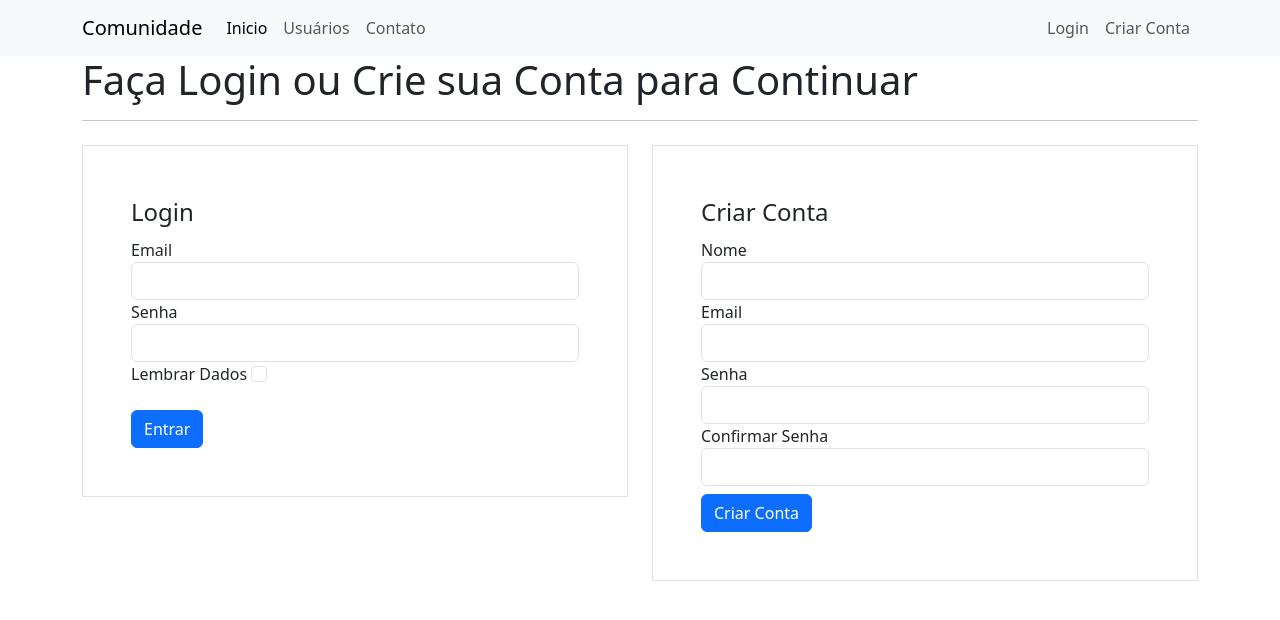
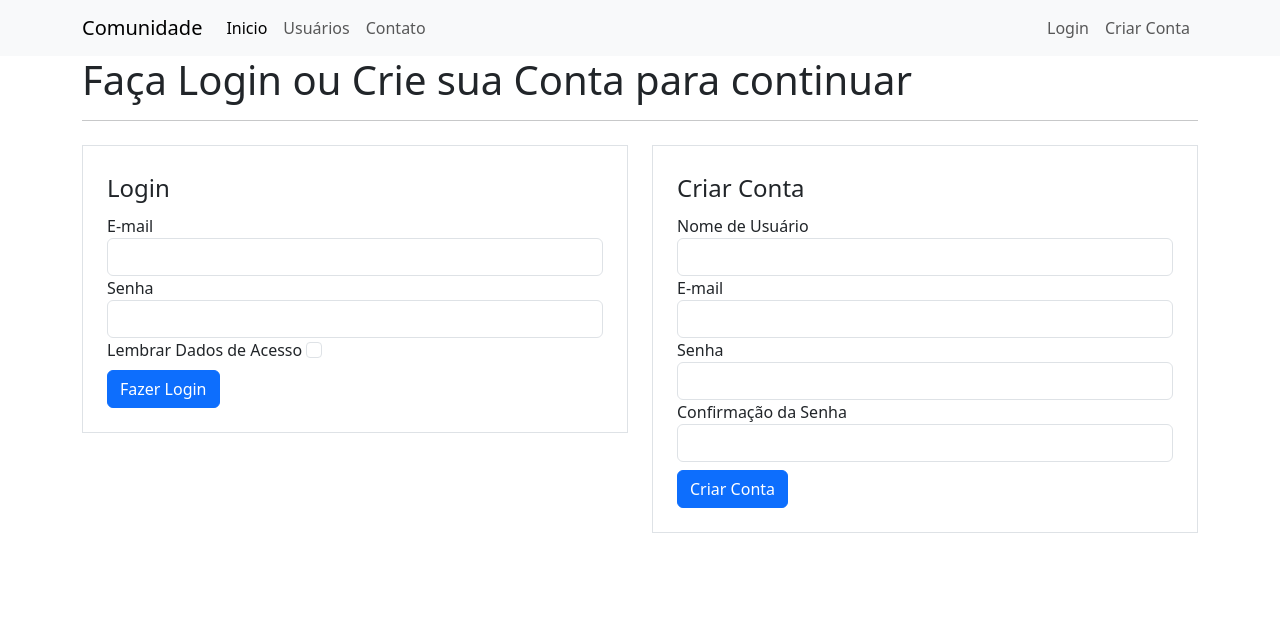
Before and after one commit to mayconwiner/flask, a Flask app: page /login in a window 1280 px wide. Shown: the top 620 px of the page. Run offline with Flask 3, Linux system fonts and the light colour scheme.

Commit message:
Validacao Form

```diff
--- a/app.py
+++ b/app.py
@@ -1,4 +1,4 @@
-from flask import Flask , render_template, url_for
+from flask import Flask , render_template, url_for, request, redirect, flash
 from forms import FormCriarConta, FormLogin
 
 app = Flask(__name__)
@@ -21,12 +21,18 @@ def contato():
 def usuarios():
     return render_template('usuarios.html', lista_usuarios=lista_usuarios)
 
-@app.route('/login')
+@app.route('/login', methods=['GET', 'POST'])
 def login():
     form_login = FormLogin()
     form_criarconta = FormCriarConta()
-    return render_template('login.html', formLogin=form_login, formCriarConta=form_criarconta)
+    if form_login.validate_on_submit() and 'botao_submit_login' in request.form:
+        flash(f'Login feito com sucesso no e-mail: {form_login.email.data}', 'alert-success')
+        return redirect(url_for('home'))
 
+    if form_criarconta.validate_on_submit() and 'botao_submit_criarconta' in request.form:
+        flash(f'Conta criada para o e-mail: {form_criarconta.email.data}', 'alert-success')
+        return redirect(url_for('home'))
+    return render_template('login.html', form_login=form_login, form_criarconta=form_criarconta)
 
 
 if __name__ == '__main__':
--- a/forms.py
+++ b/forms.py
@@ -1,17 +1,18 @@
 from flask_wtf import FlaskForm
 from wtforms import StringField, PasswordField, SubmitField, BooleanField
-from wtforms.validators import DataRequired, Email, EqualTo, length
+from wtforms.validators import DataRequired, Length, Email, EqualTo
+
 
 class FormCriarConta(FlaskForm):
-    nome = StringField('Nome', validators=[DataRequired()])
-    email = StringField('Email', validators=[DataRequired(), Email()])
-    senha = PasswordField('Senha', validators=[DataRequired(), length(8,120), EqualTo('confirmar_senha', message='As senhas devem ser iguais')])
-    confirmar_senha = PasswordField('Confirmar Senha', validators=[DataRequired(), length(8,120), EqualTo('senha', message='As senhas devem ser iguais')])
+    username = StringField('Nome de Usuário', validators=[DataRequired()])
+    email = StringField('E-mail', validators=[DataRequired(), Email()])
+    senha = PasswordField('Senha', validators=[DataRequired(), Length(6, 20)])
+    confirmacao_senha = PasswordField('Confirmação da Senha', validators=[DataRequired(), EqualTo('senha')])
     botao_submit_criarconta = SubmitField('Criar Conta')
 
 
 class FormLogin(FlaskForm):
-    email = StringField('Email', validators=[DataRequired(), Email()])
-    senha = PasswordField('Senha', validators=[DataRequired(), length(8,120)])
-    lembrar_dados = BooleanField('Lembrar Dados')
-    botao_submit_login = SubmitField('Entrar')
+    email = StringField('E-mail', validators=[DataRequired(), Email()])
+    senha = PasswordField('Senha', validators=[DataRequired(), Length(6, 20)])
+    lembrar_dados = BooleanField('Lembrar Dados de Acesso')
+    botao_submit_login = SubmitField('Fazer Login')
--- a/templates/base.html
+++ b/templates/base.html
@@ -14,7 +14,16 @@
     {% endblock %}
   </head>
   <body>
-    {% include 'navbar.html' %} {% block body %} {% endblock %}
+    {% include 'navbar.html' %}
+
+    <div class="container">
+      {% with mensagens = get_flashed_messages(with_categories=True) %} {% if
+      mensagens %} {% for categoria, mensagem in mensagens %}
+      <div class="alert {{ categoria }}">{{ mensagem }}</div>
+      {% endfor %} {% endif %} {% endwith %}
+    </div>
+
+    {% block body %} {% endblock %}
 
     <script
       src="https://cdn.jsdelivr.net/npm/bootstrap@5.3.3/dist/js/bootstrap.bundle.min.js"
--- a/templates/login.html
+++ b/templates/login.html
@@ -1,52 +1,93 @@
 {% extends 'base.html' %} {% block body %}
 <div class="container">
-  <h1>Faça Login ou Crie sua Conta para Continuar</h1>
+  <h1>Faça Login ou Crie sua Conta para continuar</h1>
   <hr />
   <div class="row">
     <div class="col">
-      <form method="post" class="border p-5 mt-2" action="#">
+      <form method="POST" action="" class="border p-4 mt-2">
+        {{ form_login.csrf_token }}
         <legend>Login</legend>
         <fieldset>
           <div class="form-group">
-            {{ formLogin.email.label (class="form-control-label") }} {{
-            formLogin.email (class="form-control") }}
+            {{ form_login.email.label(class="form-control-label") }} {% if
+            form_login.email.errors %} {{ form_login.email(class="form-control
+            is-invalid") }}
+            <div class="invalid-feedback">
+              {% for erro in form_login.email.errors %} {{ erro }} {% endfor %}
+            </div>
+            {% else %} {{ form_login.email(class="form-control") }} {% endif %}
           </div>
           <div class="form-group">
-            {{formLogin.senha.label (class="form-control-label") }} {{
-            formLogin.senha (class="form-control") }}
+            {{ form_login.senha.label(class="form-control-label") }} {% if
+            form_login.senha.errors %} {{ form_login.senha(class="form-control
+            is-invalid") }}
+            <div class="invalid-feedback">
+              {% for erro in form_login.senha.errors %} {{ erro }} {% endfor %}
+            </div>
+            {% else %} {{ form_login.senha(class="form-control") }} {% endif %}
           </div>
           <div class="form-group">
-            {{formLogin.lembrar_dados.label (class="form-control-label") }} {{
-            formLogin.lembrar_dados (class="form-check-input") }}
+            {{ form_login.lembrar_dados.label(class="form-check-label") }} {{
+            form_login.lembrar_dados(class="form-check-input") }}
           </div>
         </fieldset>
-        {{formLogin.botao_submit_login (class="btn btn-primary mt-4") }}
+        {{ form_login.botao_submit_login(class="btn btn-primary mt-2") }}
       </form>
     </div>
-
     <div class="col">
-      <form method="post" class="border p-5 mt-2" action="#">
+      <form method="POST" action="" class="border p-4 mt-2">
+        {{ form_criarconta.csrf_token }}
         <legend>Criar Conta</legend>
         <fieldset>
           <div class="form-group">
-            {{ formCriarConta.nome.label (class="form-control-label") }} {{
-            formCriarConta.nome (class="form-control") }}
+            {{ form_criarconta.username.label(class="form-control-label") }} {%
+            if form_criarconta.username.errors %} {{
+            form_criarconta.username(class="form-control is-invalid") }}
+            <div class="invalid-feedback">
+              {% for erro in form_criarconta.username.errors %} {{ erro }} {%
+              endfor %}
+            </div>
+            {% else %} {{ form_criarconta.username(class="form-control") }} {%
+            endif %}
           </div>
           <div class="form-group">
-            {{formCriarConta.email.label (class="form-control-label") }} {{
-            formCriarConta.email (class="form-control") }}
+            {{ form_criarconta.email.label(class="form-control-label") }} {% if
+            form_criarconta.email.errors %} {{
+            form_criarconta.email(class="form-control is-invalid") }}
+            <div class="invalid-feedback">
+              {% for erro in form_criarconta.email.errors %} {{ erro }} {%
+              endfor %}
+            </div>
+            {% else %} {{ form_criarconta.email(class="form-control") }} {%
+            endif %}
           </div>
           <div class="form-group">
-            {{formCriarConta.senha.label (class="form-control-label") }}
-            {{formCriarConta.senha (class="form-control") }}
+            {{ form_criarconta.senha.label(class="form-control-label") }} {% if
+            form_criarconta.senha.errors %} {{
+            form_criarconta.senha(class="form-control is-invalid") }}
+            <div class="invalid-feedback">
+              {% for erro in form_criarconta.senha.errors %} {{ erro }} {%
+              endfor %}
+            </div>
+            {% else %} {{ form_criarconta.senha(class="form-control") }} {%
+            endif %}
           </div>
           <div class="form-group">
-            {{formCriarConta.confirmar_senha.label
-            (class="form-control-label")}} {{ formCriarConta.confirmar_senha
-            (class="form-control")}}
+            {{
+            form_criarconta.confirmacao_senha.label(class="form-control-label")
+            }} {% if form_criarconta.confirmacao_senha.errors %} {{
+            form_criarconta.confirmacao_senha(class="form-control is-invalid")
+            }}
+            <div class="invalid-feedback">
+              {% for erro in form_criarconta.confirmacao_senha.errors %} {{ erro
+              }} {% endfor %}
+            </div>
+            {% else %} {{
+            form_criarconta.confirmacao_senha(class="form-control") }} {% endif
+            %}
           </div>
         </fieldset>
-        {{formCriarConta.botao_submit_criarconta (class="btn btn-primary mt-2")
+        {{ form_criarconta.botao_submit_criarconta(class="btn btn-primary mt-2")
         }}
       </form>
     </div>
--- a/templates/usuarios.html
+++ b/templates/usuarios.html
@@ -15,5 +15,6 @@
 
       {% endfor %}
         </tbody>
+
+{% endblock %}
 </div>
-{% endblock %}
```
